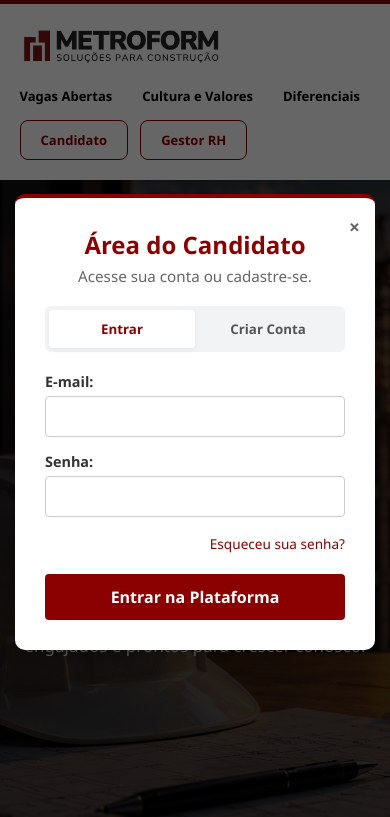
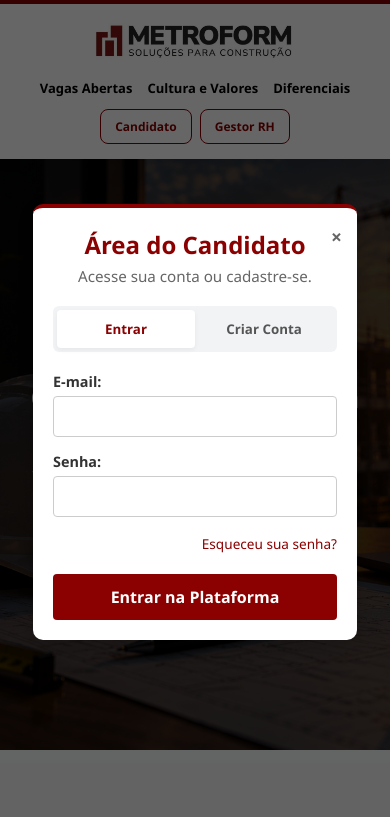
Before and after one commit to KliPro/Metroform, a plain HTML site: page index.html in a window 390 px wide. Both pictures are taken after a click on the button "Candidato". Shown: the top 817 px of the page. Drawn offline with Linux system fonts and the light colour scheme; no server answers.

Commit message:
Adiciona Media Queries para otimizar visual mobile

```diff
--- a/style.css
+++ b/style.css
@@ -849,3 +849,70 @@ html, body {
     background-color: var(--metroform-red);
     color: #ffffff;
 }
+
+/* ========================================== */
+/* RESPONSIVIDADE PARA TELEMÓVEIS (MOBILE)    */
+/* ========================================== */
+
+@media screen and (max-width: 768px) {
+
+    /* 1. Ajusta o Cabeçalho para ficar compacto e centrado */
+    .header-metroform {
+        flex-direction: column;
+        padding: 15px 20px;
+        gap: 12px;
+        text-align: center;
+    }
+
+    .nav-links {
+        justify-content: center;
+        gap: 15px;
+        font-size: 12px;
+    }
+
+    .acesso-buttons {
+        justify-content: center;
+        width: 100%;
+        gap: 8px;
+    }
+
+    .acesso-buttons button, .acesso-buttons a {
+        padding: 8px 14px;
+        font-size: 12px;
+    }
+
+    /* 2. Ajusta o Banner Principal (Hero) para mobile */
+    .secao-principal {
+        height: 70vh;
+        padding: 0 15px;
+    }
+
+    .conteudo-principal h1 {
+        font-size: 28px; /* Título menor para caber bem no telemóvel */
+    }
+
+    .conteudo-principal p {
+        font-size: 15px;
+        margin-bottom: 25px;
+    }
+
+    /* 3. Transforma a grelha de Cultura e Diferenciais em cartões mais compactos */
+    .grid-cultura,
+    .grid-diferenciais {
+        flex-direction: column;
+        gap: 20px;
+    }
+
+    .card-cultura,
+    .item-diferencial {
+        padding: 25px 20px;
+        width: 100%;
+    }
+
+    /* 4. Ajusta os modais para ocuparem bem o ecrã do telemóvel sem cortar */
+    .modal-box {
+        max-width: 90%;
+        padding: 20px;
+        margin: 10px;
+    }
+}
```
